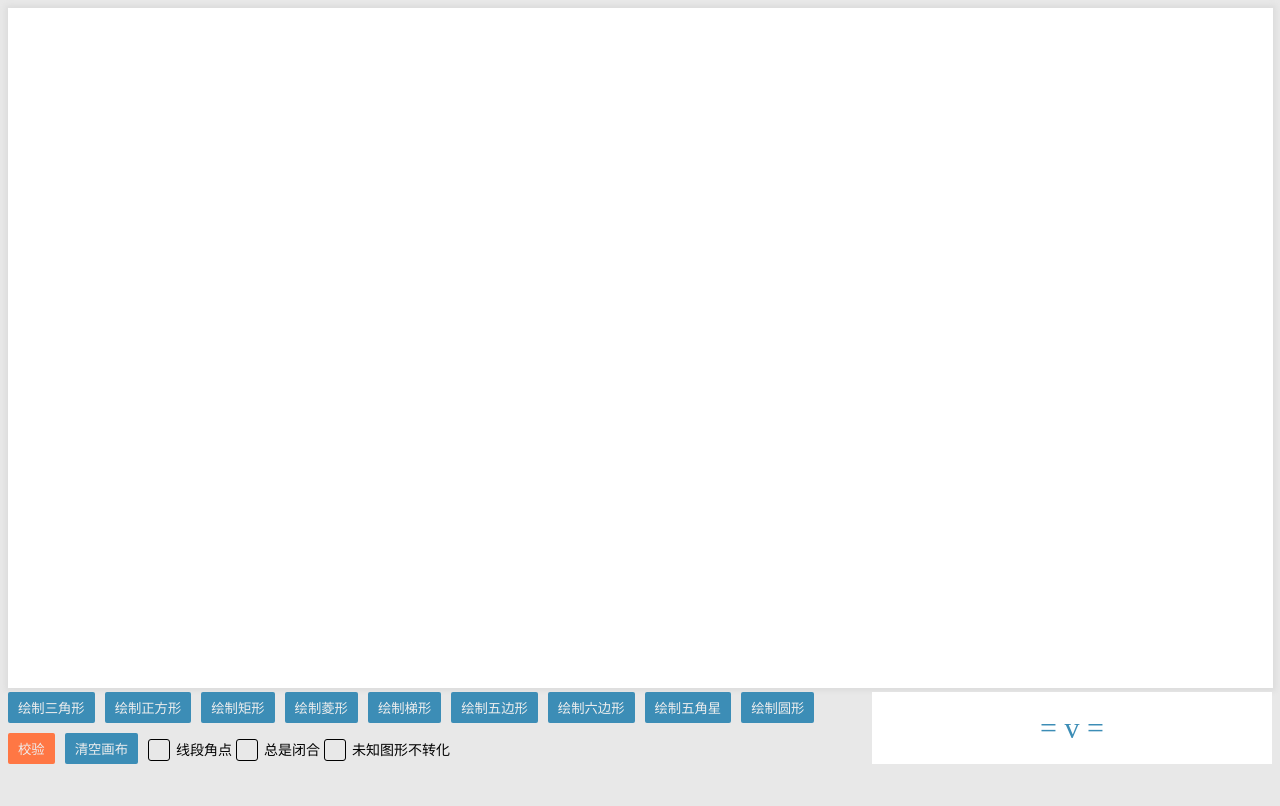
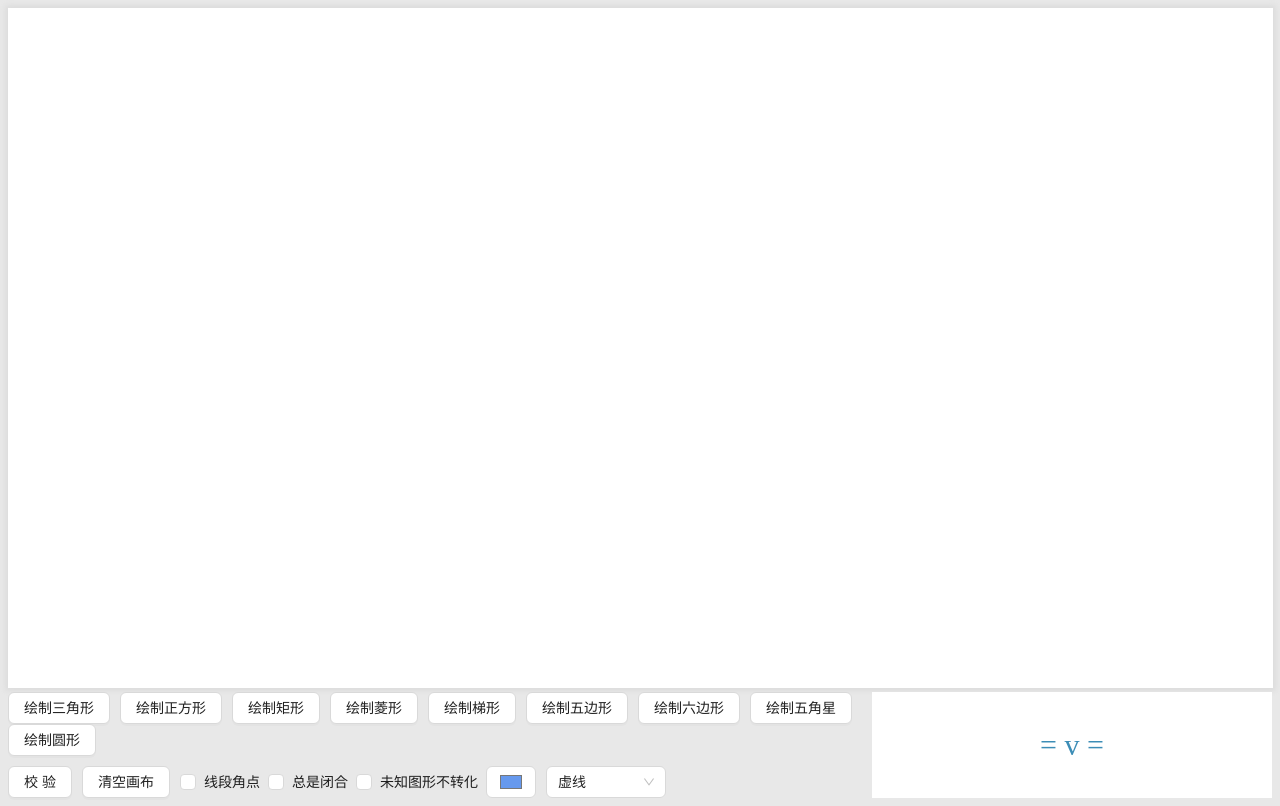
Before and after one commit to MtSatou/openCV-recognition-geometry, a Vue app: page / in a window 1280 px wide. Built offline with nearby package versions, Linux system fonts and the light colour scheme.

Commit message:
update: 加载antdUI

```diff
--- a/package.json
+++ b/package.json
@@ -9,6 +9,7 @@
     "preview": "vite preview"
   },
   "dependencies": {
+    "ant-design-vue": "^4.2.3",
     "ml5": "^0.12.2",
     "sass": "^1.77.5",
     "vue": "^3.4.21"
--- a/src/App.vue
+++ b/src/App.vue
@@ -2,14 +2,18 @@
 import { ref } from "vue"
 import OcrPatterning from "./components/ocrPatterning/index.vue";
 // @ts-expect-error
-import CheckBox from "./components/checkbox.vue"
 import { pointType } from "./components/ocrPatterning/types/cv"
 import { drawCircle, drawShapeOnCanvas } from "./components/ocrPatterning/utils/draw"
+import type { brushOptions } from "./components/ocrPatterning/types/theme"
 
 const showCornerPoint = ref(false);
 const alwaysClosed = ref(false);
 const unknownFigureTransition = ref(false);
-const ocrRef = ref();
+const ocrRef = ref<any>(null);
+
+const ocr = () => ocrRef.value.ocrCanvas()
+const clear =  () => ocrRef.value.clear()
+const drawCircleHandler = () =>drawCircle(ocrRef.value.canvas, 150, 150, 100)
 const drawHandler = (points: pointType[]) => {
   drawShapeOnCanvas(ocrRef.value.canvas, points);
 }
@@ -24,6 +28,16 @@ const mouseupHandler = (evt: any) => {
     OCRTEXT.textContent = "未闭合：" + evt.ocr.length + "点"
   }
 }
+
+const colorConfig = ref<brushOptions>({
+  color: '#6699ee',
+  size: 3,
+  lineType: '虚线'
+})
+const colorChange = (evt: any) => {
+  console.log(evt)
+  // colorConfig.value.color = evt.target.value;
+}
 </script>
 
 <template>
@@ -35,63 +49,64 @@ const mouseupHandler = (evt: any) => {
     :style="{
       boxShadow: '0 0 5px 3px #ddd'
     }"
+    :brushOptions="colorConfig"
     @mouseup="mouseupHandler"
   ></OcrPatterning>
   <div class="op">
     <div>
       <div>
-        <button @click="drawHandler([
+        <a-button @click="drawHandler([
           { x: 100, y: 100 },
           { x: 200, y: 100 },
           { x: 150, y: 200 }
-        ])">绘制三角形</button>
+        ])">绘制三角形</a-button>
 
-        <button @click="drawHandler([
+        <a-button @click="drawHandler([
           { x: 100, y: 100 },
           { x: 200, y: 100 },
           { x: 200, y: 200 },
           { x: 100, y: 200 }
-        ])">绘制正方形</button>
+        ])">绘制正方形</a-button>
 
-        <button @click="drawHandler([
+        <a-button @click="drawHandler([
           { x: 100, y: 100 },
           { x: 250, y: 100 },
           { x: 250, y: 200 },
           { x: 100, y: 200 }
-        ])">绘制矩形</button>
+        ])">绘制矩形</a-button>
 
-        <button @click="drawHandler([
+        <a-button @click="drawHandler([
           { x: 150, y: 100 },
           { x: 220, y: 150 },
           { x: 150, y: 200 },
           { x: 80, y: 150 }
-        ])">绘制菱形</button>
+        ])">绘制菱形</a-button>
 
-        <button @click="drawHandler([
+        <a-button @click="drawHandler([
           { x: 120, y: 100 },
           { x: 160, y: 100 },
           { x: 220, y: 200 },
           { x: 80, y: 200 }
-        ])">绘制梯形</button>
+        ])">绘制梯形</a-button>
 
-        <button @click="drawHandler([
+        <a-button @click="drawHandler([
           { x: 150, y: 100 },
           { x: 200, y: 130 },
           { x: 180, y: 200 },
           { x: 120, y: 200 },
           { x: 100, y: 130 }
-        ])">绘制五边形</button>
+        ])">绘制五边形</a-button>
 
-        <button @click="drawHandler([
+        <a-button @click="drawHandler([
           { x: 150, y: 100 },
           { x: 200, y: 130 },
           { x: 200, y: 180 },
           { x: 150, y: 210 },
           { x: 100, y: 180 },
           { x: 100, y: 130 }
-        ])">绘制六边形</button>
+        ])">绘制六边形</a-button>
 
-        <button @click="drawHandler([
+        <a-button @click="drawHandler([
           { x: 150, y: 100 },
           { x: 170, y: 140 },
           { x: 220, y: 150 },
@@ -102,15 +117,24 @@ const mouseupHandler = (evt: any) => {
           { x: 120, y: 180 },
           { x: 80, y: 150 },
           { x: 130, y: 140 }
-        ])">绘制五角星</button>
-        <button @click="drawCircle(ocrRef.canvas as HTMLCanvasElement, 150, 150, 100)">绘制圆形</button>
+        ])">绘制五角星</a-button>
+        <a-button @click="drawCircleHandler">绘制圆形</a-button>
       </div>
       <div style="display: flex; margin-top: 10px; align-items: center;">
-        <button @click="ocrRef.ocrCanvas" style="background: #f74">校验</button>
-        <button @click="ocrRef.clear">清空画布</button>
-        <CheckBox v-model="showCornerPoint" label="线段角点"></CheckBox>
-        <CheckBox v-model="alwaysClosed" label="总是闭合"></CheckBox>
-        <CheckBox v-model="unknownFigureTransition" label="未知图形不转化"></CheckBox>
+        <a-button @click="ocr">校验</a-button>
+        <a-button @click="clear">清空画布</a-button>
+        <a-checkbox v-model:checked="showCornerPoint">线段角点</a-checkbox>
+        <a-checkbox v-model:checked="alwaysClosed">总是闭合</a-checkbox>
+        <a-checkbox v-model:checked="unknownFigureTransition">未知图形不转化</a-checkbox>
+        <a-input v-model:value="colorConfig.color" type="color" @change="colorChange" style="width: 50px"/>
+        <a-select
+          v-model:value="colorConfig.lineType"
+          style="width: 120px"
+        >
+          <a-select-option value="实线">实线</a-select-option>
+          <a-select-option value="虚线">虚线</a-select-option>
+          <a-select-option value="毛笔刷">毛笔刷</a-select-option>
+        </a-select>
       </div>
     </div>
     <div id="OCRTEXT">= v =</div>
@@ -122,19 +146,15 @@ const mouseupHandler = (evt: any) => {
   background-color: #e8e8e8;
 }
 
+::v-deep() {
+  button, input {
+    margin-right: 10px;
+  }
+}
+
 .op {
   display: flex;
   justify-content: space-between;
-
-  button {
-    padding: 6px 10px;
-    margin-right: 10px;
-    border: none;
-    color: #eee;
-    background-color: rgb(60, 141, 182);
-    border-radius: 2px;
-    cursor: pointer;
-  }
 
   #OCRTEXT {
     color: rgb(60, 141, 182);
--- a/src/components/checkbox.vue
+++ /dev/null
@@ -1,106 +0,0 @@
-<template>
-  <div class="checkbox">
-    <label class="container">
-      <input :checked="checked" type="checkbox" @change="inputChange">
-      <div class="checkmark"></div>
-      <span class="label">{{ label }}</span>
-    </label>
-  </div>
-</template>
-
-<script setup lang="ts">
-import { computed } from "vue"
-const emit = defineEmits(["update:modelValue"])
-const props = defineProps({
-  modelValue: {
-    type: Boolean,
-    default: false
-  },
-  label: {
-    type: String,
-    default: ""
-  }
-})
-
-const checked = computed<boolean>({
-  set(value) {
-    emit("update:modelValue", value)
-  },
-  get() {
-    return props.modelValue
-  }
-})
-
-const inputChange = (evt: any) => {
-  emit("update:modelValue", evt.target.checked)
-}
-</script>
-
-<style scoped>
-/* 修改自 https://uiverse.io/SelfMadeSystem/calm-cat-84 */
-.checkbox {
-  width: fit-content;
-  display: inline-block;
-
-  .container {
-    display: flex;
-    align-items: center;
-    width: fit-content;
-    margin-right: 4px;
-    position: relative;
-    cursor: pointer;
-    font-size: 20px;
-    user-select: none;
-    -webkit-tap-highlight-color: transparent;
-
-    input {
-      display: none;
-    }
-
-    .checkmark {
-      display: inline-block;
-      position: relative;
-      top: 0;
-      left: 0;
-      height: 1em;
-      width: 1em;
-      background-color: #2196F300;
-      border-radius: 0.15em;
-      transition: all 0.25s;
-
-      &:after {
-        content: "";
-        position: absolute;
-        transform: rotate(0deg);
-        border: 1px solid black;
-        left: 0;
-        top: 0;
-        width: 1em;
-        height: 1em;
-        border-radius: 3px;
-        transition: all 0.25s, border-width 0.1s;
-      }
-
-      input:checked~& {
-        background-color: #2196F3;
-
-        &:after {
-          left: 0.3em;
-          top: 0.15em;
-          width: 0.25em;
-          height: 0.5em;
-          border-color: #fff0 white white #fff0;
-          border-width: 0 0.15em 0.15em 0;
-          border-radius: 0em;
-          transform: rotate(45deg);
-        }
-      }
-    }
-
-    .label {
-      font-size: 14px;
-      margin-left: 8px;
-    }
-  }
-}
-</style>
--- a/src/components/ocrPatterning/index.vue
+++ b/src/components/ocrPatterning/index.vue
@@ -8,7 +8,7 @@
 </template>
 
 <script lang="ts" setup>
-import { ref, onMounted } from "vue";
+import { ref, onMounted, watch } from "vue";
 import type { pointType } from "./types/cv"
 import type { propsType } from "./types/props"
 import { shapeTypesMap } from "./constant/index"
@@ -41,7 +41,11 @@ onMounted(() => {
   (async () => {
     const canvas = canvasElement.value!;
     const ctx = canvas.getContext("2d")!;
-    initBrushTheme(ctx, props.brushOptions);
+
+    watch(() => props.brushOptions, () => {
+      initBrushTheme(ctx, props.brushOptions);
+    }, { deep: true, immediate: true })
+
     ctx.fillStyle = '#fff';
     ctx.fillRect(0, 0, canvas.offsetWidth, canvas.offsetHeight);
 
```
Also changed, not shown: src/main.ts (+10 -2 lines), 1 other file (tests, documents, lock files or other folders).
